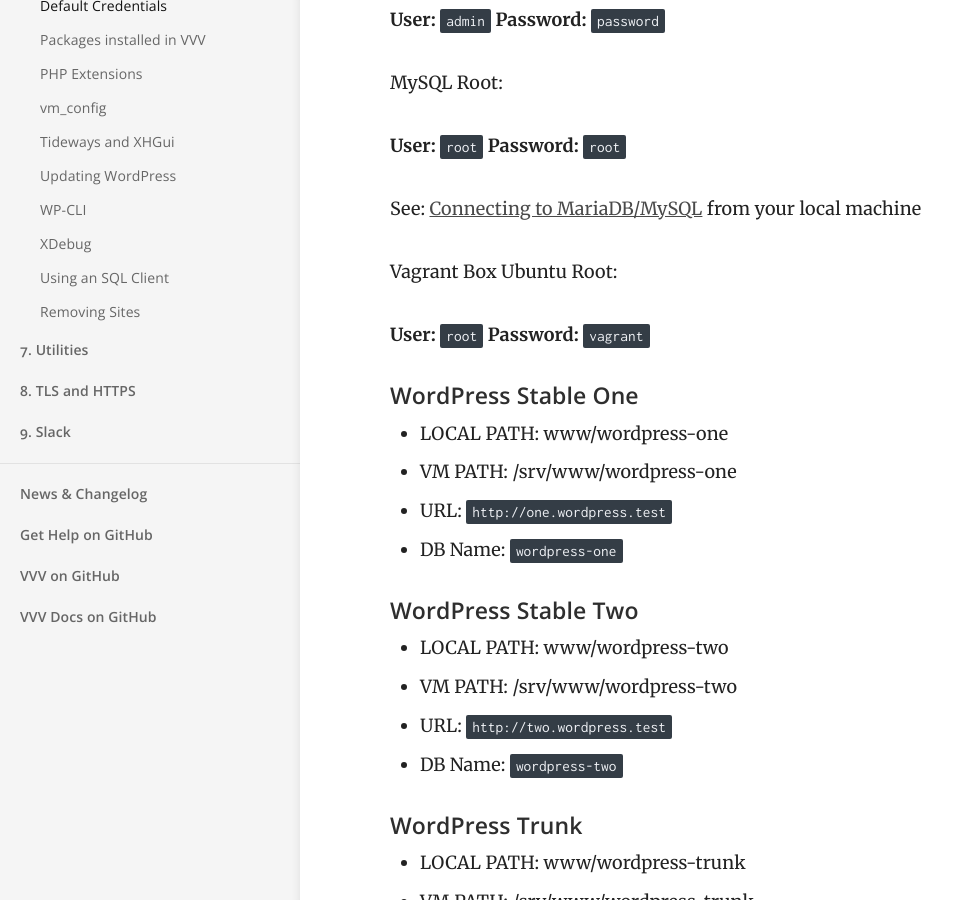
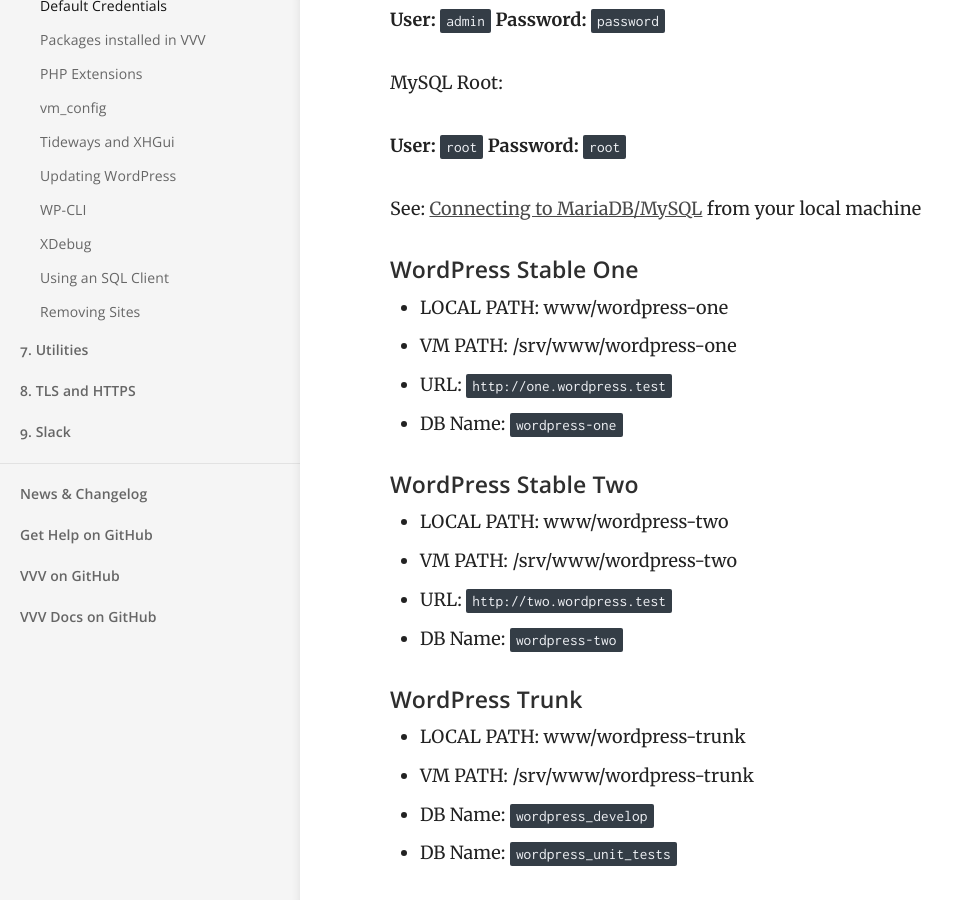
Before and after one commit to Varying-Vagrant-Vagrants/varyingvagrantvagrants.org, a Jekyll site: the page built from docs/en-US/references/default-credentials.md, in a window 1280 px wide and 900 px high, scrolled down 408 px. Shown: the whole window, without its empty margins (0-964 px from the left). Built offline with Jekyll 4.4.1, drawn with Linux system fonts in a browser that asks for light colours.

Commit message:
Update default-credentials.md
Remove Vagrant box root credentials, incorrect/no longer applicable.

```diff
--- a/docs/en-US/references/default-credentials.md
+++ b/docs/en-US/references/default-credentials.md
@@ -23,11 +23,6 @@ __Password:__ `root`
 
 See: [Connecting to MariaDB/MySQL](https://github.com/Varying-Vagrant-Vagrants/VVV/wiki/Connecting-to-MySQL-MariaDB) from your local machine
 
-Vagrant Box Ubuntu Root:
-
-__User:__ `root`
-__Password:__ `vagrant`
-
 #### WordPress Stable One
 * LOCAL PATH: www/wordpress-one
 * VM PATH: /srv/www/wordpress-one
```
